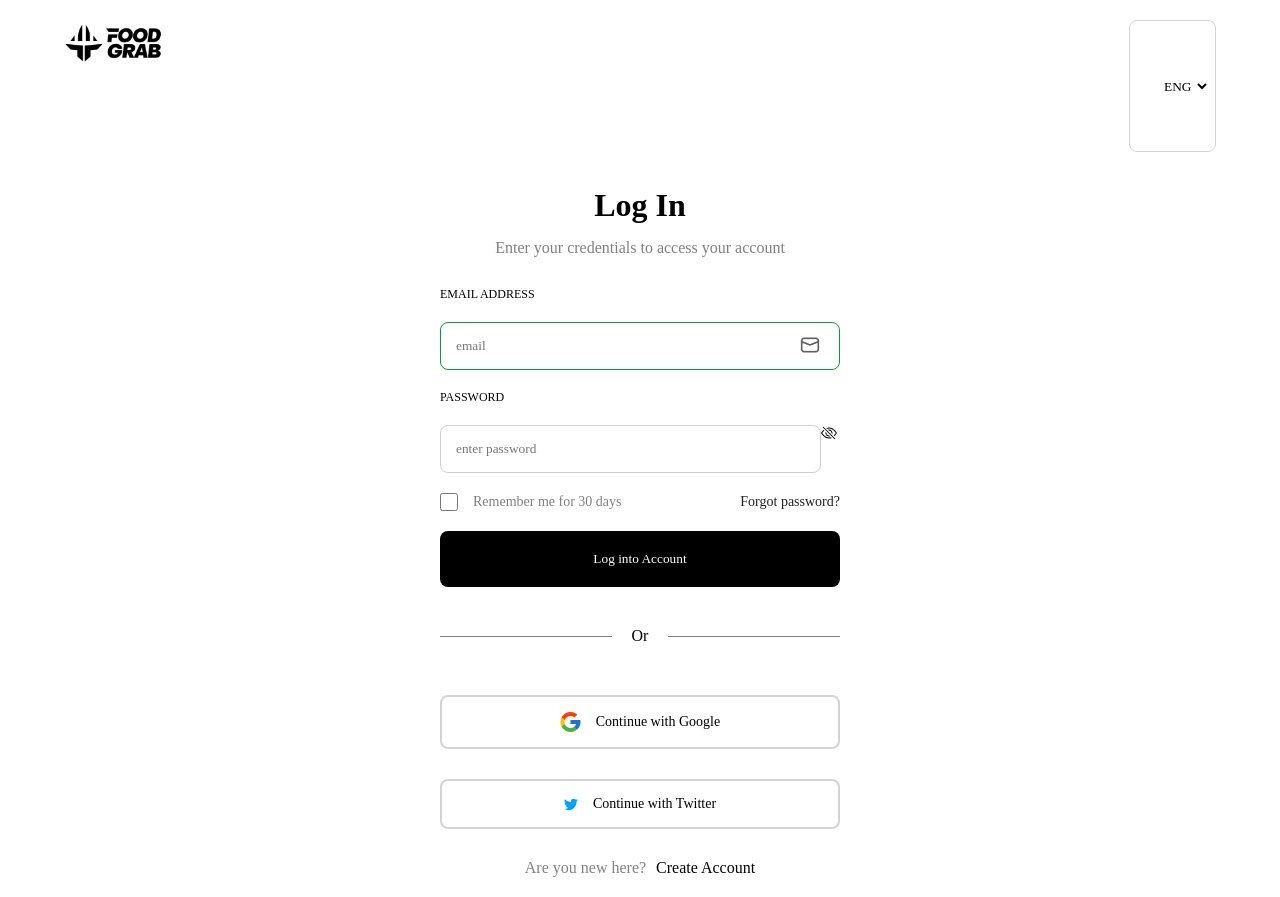
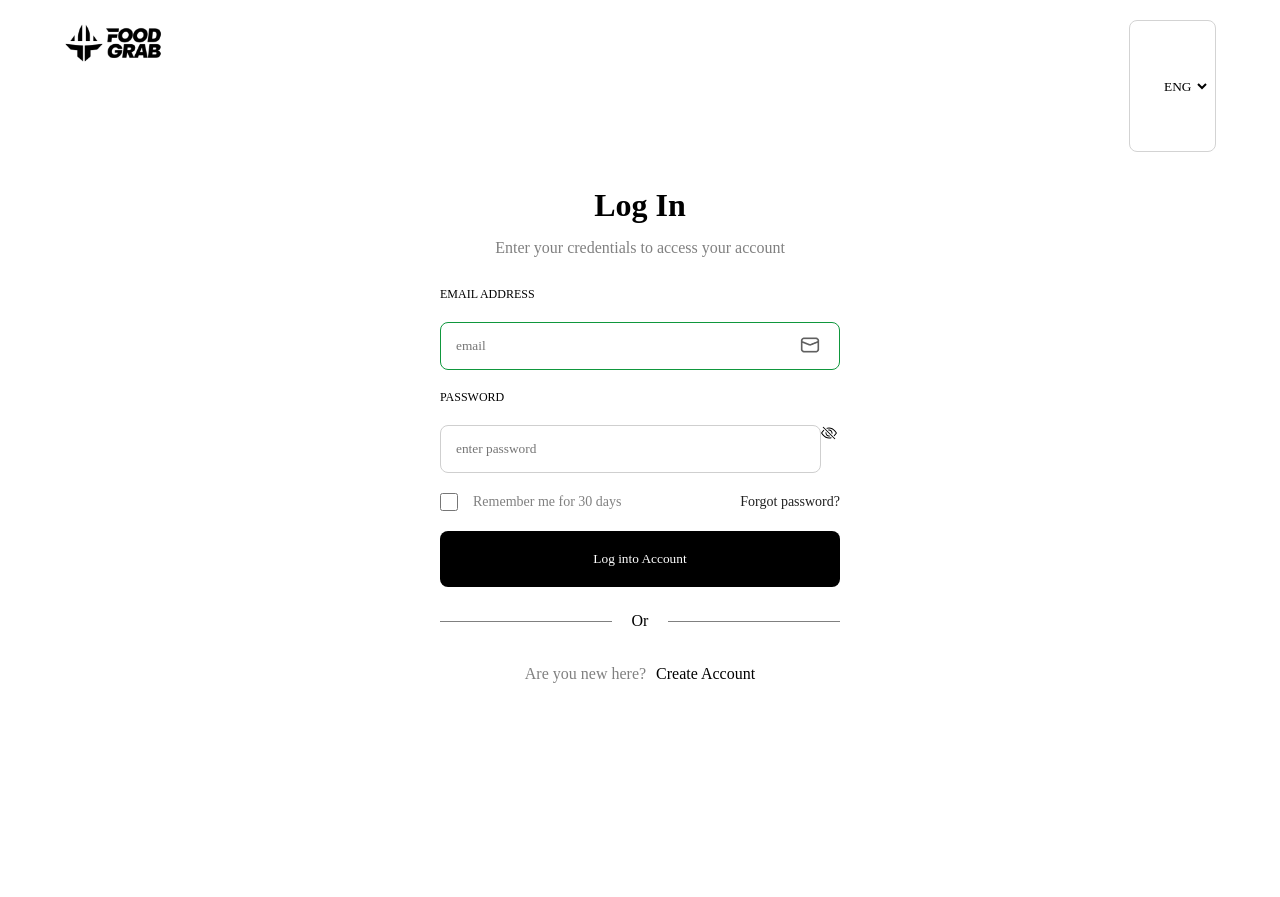
Before and after one commit to bosskings/Food-Grab-web, a React (Create React App) app: page /Merchantlogin in a window 1280 px wide. After the commit the page ends 800 px from the top, so only its background shows below. Built offline with nearby package versions, Linux system fonts and the light colour scheme; some icons are missing.

Commit message:
Oauth removed

```diff
--- a/src/components/login/Login.jsx
+++ b/src/components/login/Login.jsx
@@ -124,12 +124,12 @@ export const Login = () => {
       <div className={"linebox"} >
         <div className='line'></div> Or <div className='line'></div>
       </div>
-      <button className={"gog"}>
+      {/* <button className={"gog"}>
         <img src={GOOGLE} alt=''/>Continue with Google
       </button>
       <button className={"twit"}>
         <Twitter className={"twiticon"}/> Continue with Twitter
-      </button>
+      </button> */}
       <div className={"signlink"}>
         <p>Are you new here?</p>
         <Link to={"/Merchantsignup"}>
--- a/src/components/login/login.css
+++ b/src/components/login/login.css
@@ -75,7 +75,7 @@ a{
 .linebox{
   display: flex;
   width: 400px;
-  padding: 20px 0px;
+  padding: 5px 0px;
   align-items: center;
   justify-content: center;
   gap: 20px;
--- a/src/components/signup/Signup.jsx
+++ b/src/components/signup/Signup.jsx
@@ -340,12 +340,12 @@ export const Signup = () => {
         <div className={"linebox"} >
           <div className='line'></div> Or <div className='line'></div>
         </div>
-        <button className={"gog"}>
+        {/* <button className={"gog"}>
           <img src={GOOGLE} alt=''/>Continue with Google
         </button>
         <button className={"twit"}>
           <Twitter className={"twiticon"}/> Continue with Twitter
-        </button>
+        </button> */}
         <div className={"signlink"}>
           <p>Already Have an Account</p>
           <Link to={"/Merchantlogin"}>
```
